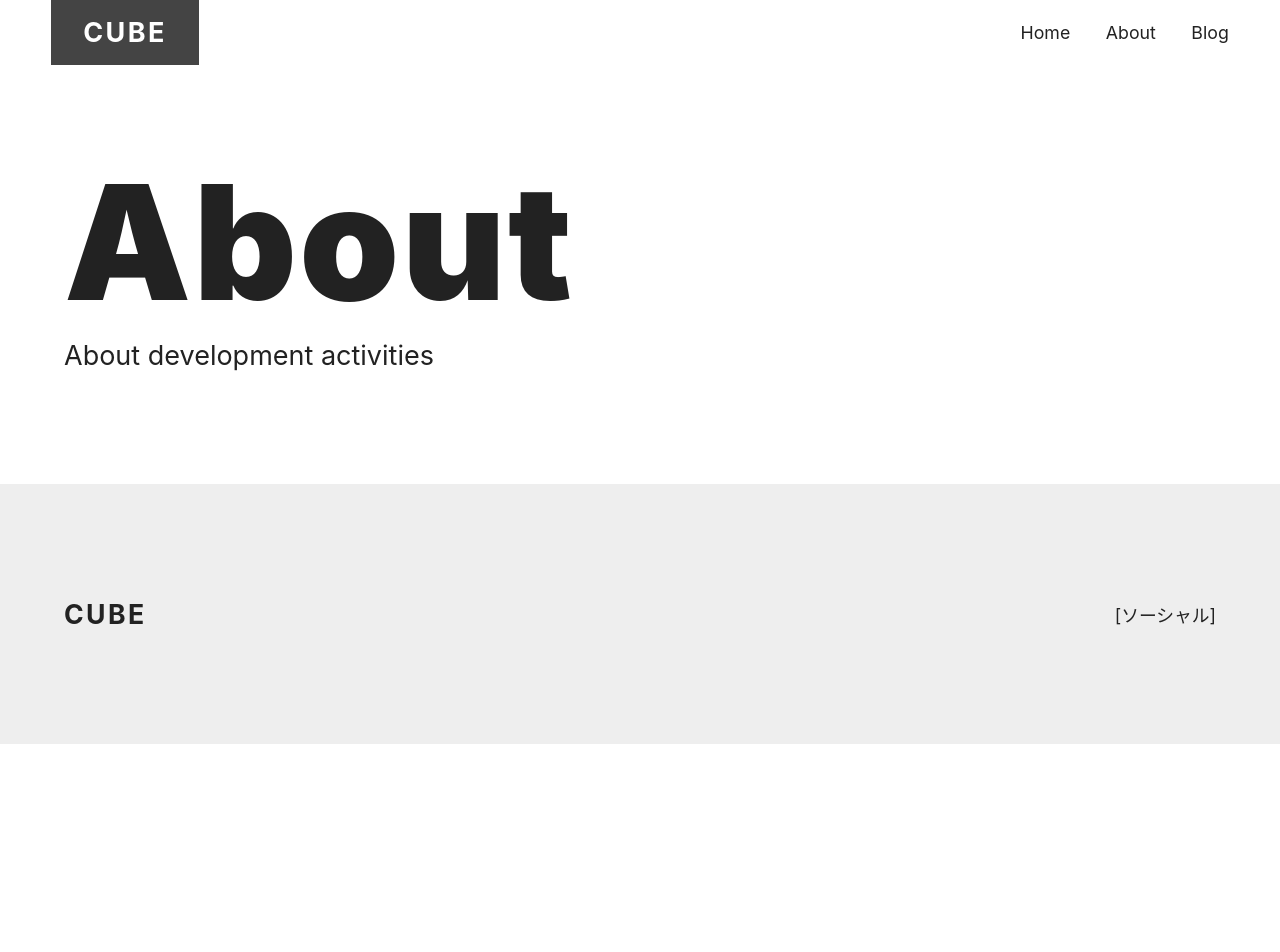
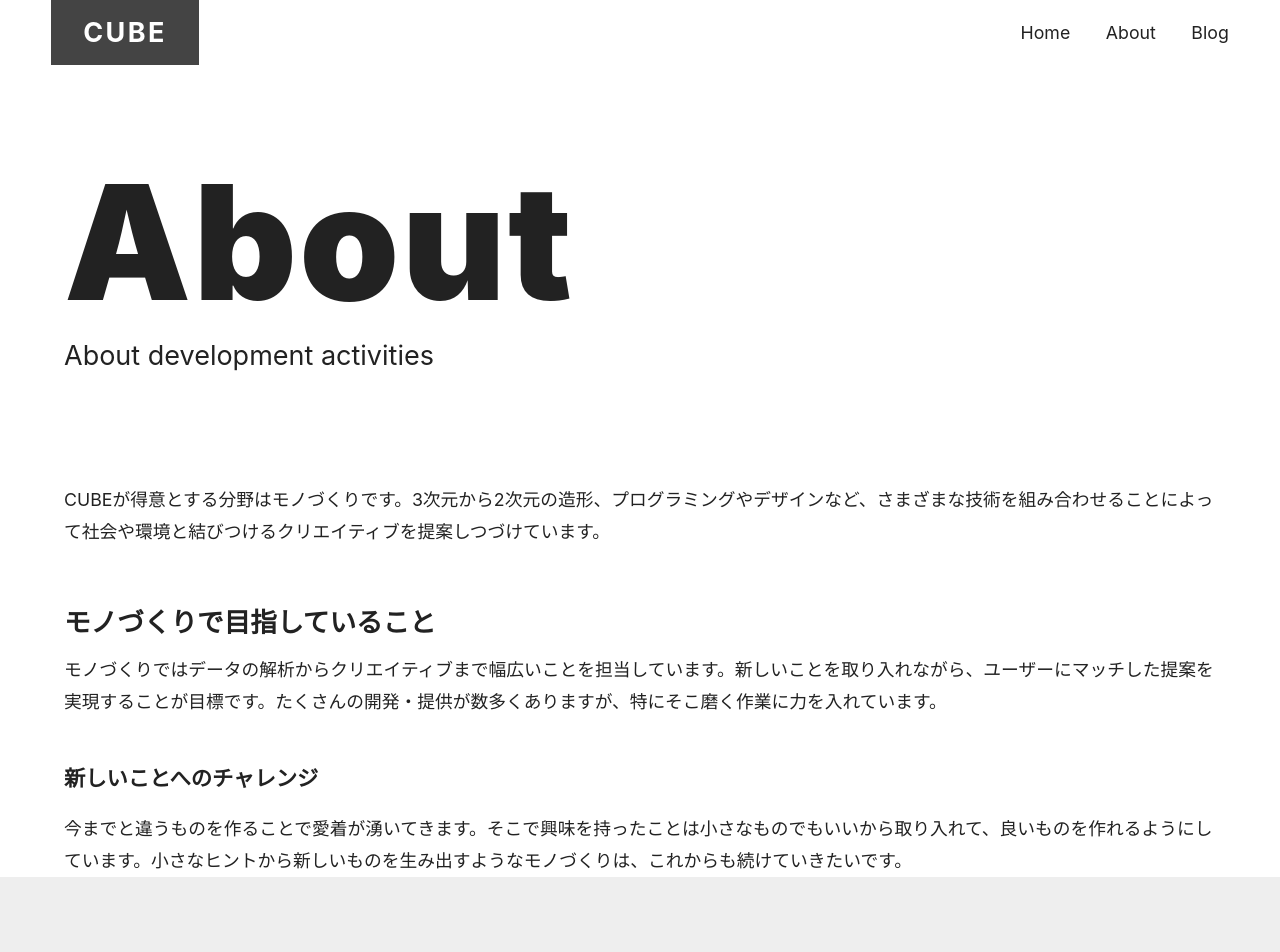
Before and after one commit to makoto-ogata/my-next-blog, a Next.js app: page /about in a window 1280 px wide. Shown: the top 952 px of the page. Before the commit the page ends 800 px from the top, so only its background shows below. Built offline with nearby package versions, Linux system fonts and the light colour scheme.

Commit message:
add post content

```diff
--- a/pages/about.js
+++ b/pages/about.js
@@ -1,10 +1,24 @@
 import Hero from 'components/hero'
 import Container from 'components/container'
+import PostBody from 'components/post-body'
 
 export default function About(){
     return (
         <Container>
             <Hero title="About" subtitle="About development activities" />
+            <PostBody>
+                <p>
+                    CUBEが得意とする分野はモノづくりです。3次元から2次元の造形、プログラミングやデザインなど、さまざまな技術を組み合わせることによって社会や環境と結びつけるクリエイティブを提案しつづけています。
+                </p>
+                <h2>モノづくりで目指していること</h2>
+                <p>
+                    モノづくりではデータの解析からクリエイティブまで幅広いことを担当しています。新しいことを取り入れながら、ユーザーにマッチした提案を実現することが目標です。たくさんの開発・提供が数多くありますが、特にそこ磨く作業に力を入れています。
+                </p>
+                <h3>新しいことへのチャレンジ</h3>
+                <p>
+                    今までと違うものを作ることで愛着が湧いてきます。そこで興味を持ったことは小さなものでもいいから取り入れて、良いものを作れるようにしています。小さなヒントから新しいものを生み出すようなモノづくりは、これからも続けていきたいです。
+                </p>
+            </PostBody>
         </Container>
     )
 }
```
